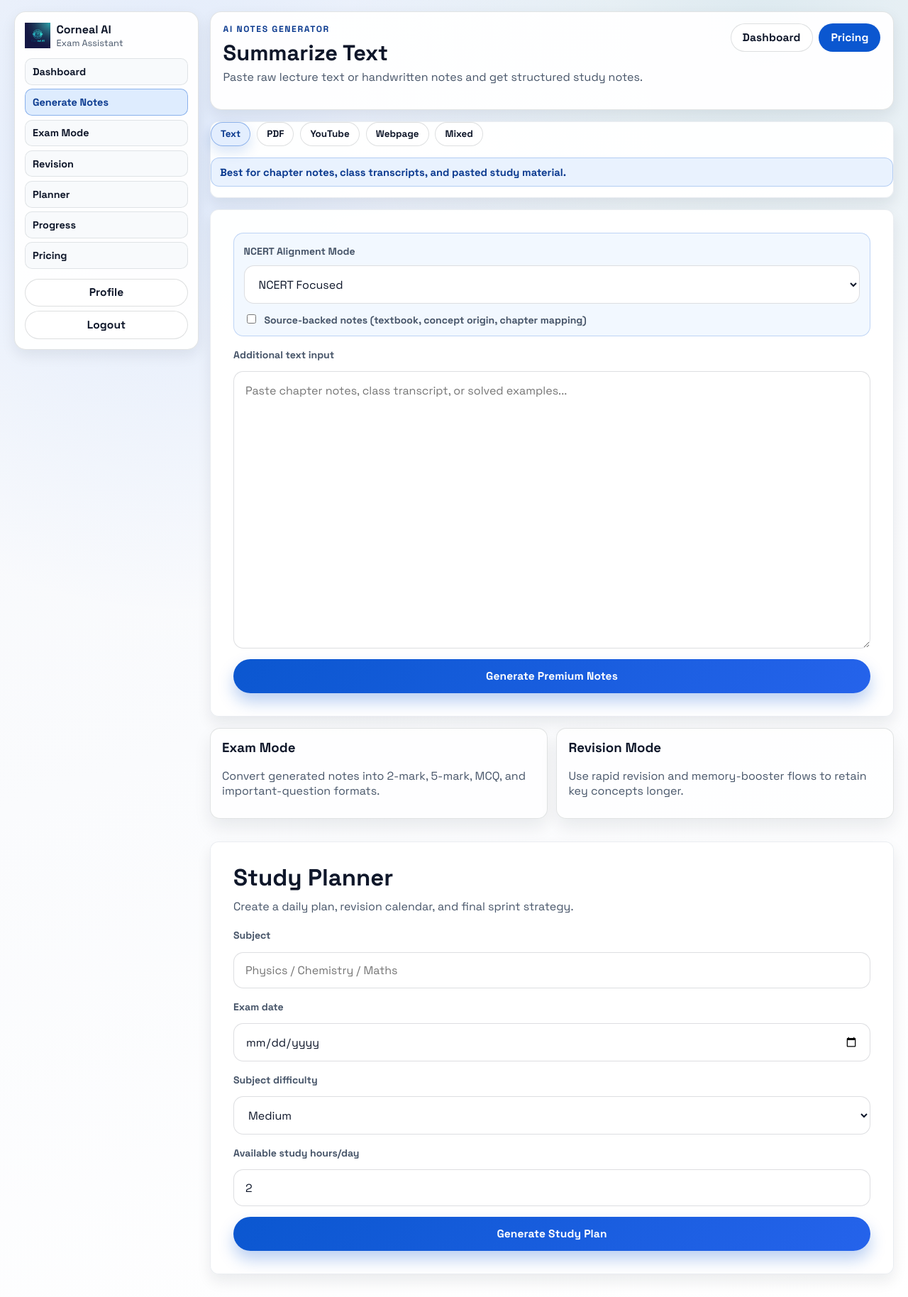
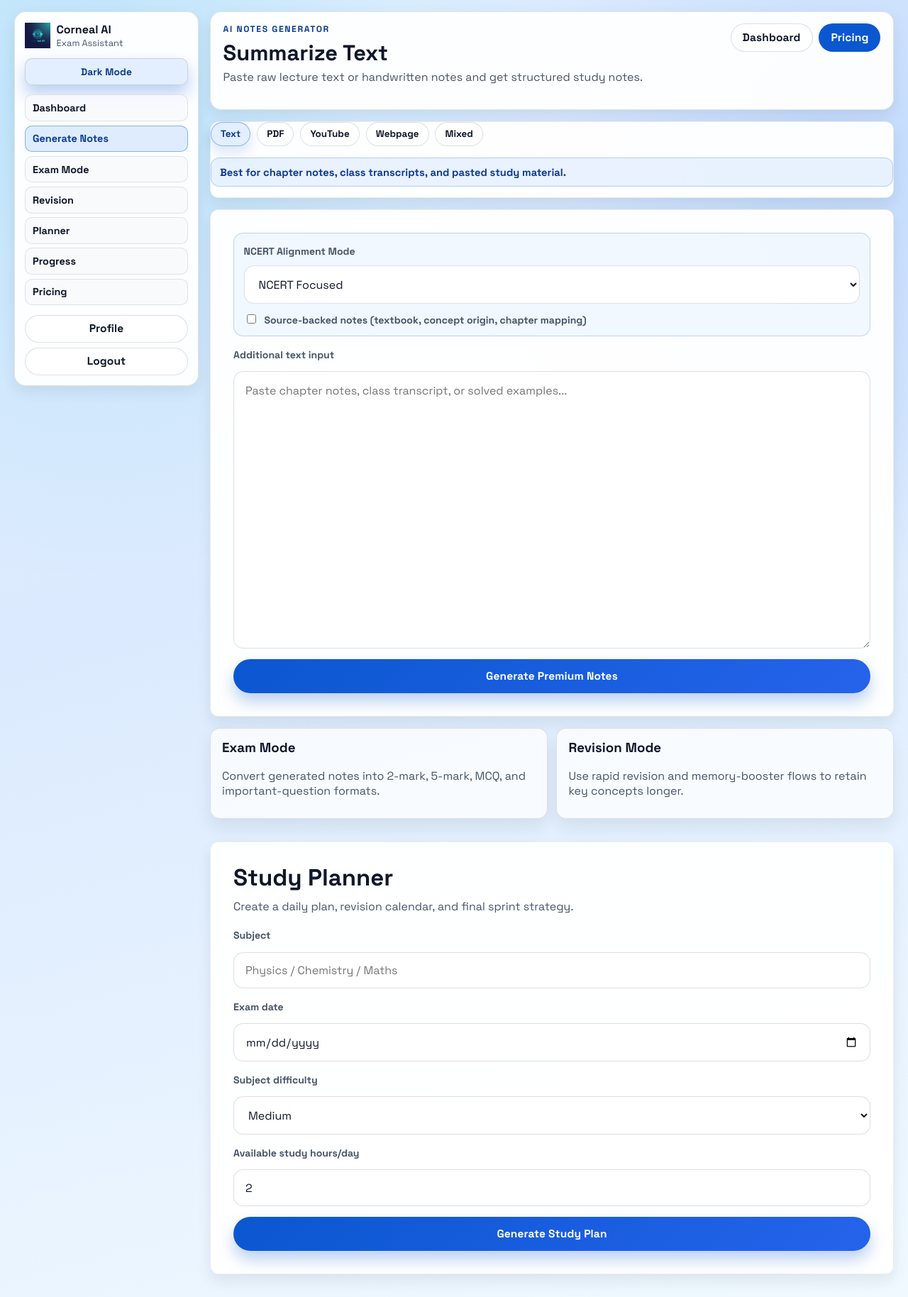
Before and after one commit to gtmcoding-source/Corneal-AI, a Flask app: page /app in a window 1280 px wide. Shown: the whole page at 71% size. Run offline with Flask 3, Linux system fonts and the light colour scheme; a user stored in the database is signed in.

Commit message:
Update 5

```diff
--- a/app.py
+++ b/app.py
@@ -267,6 +267,7 @@ def _memory_actions_for_view():
         "flashcards": TRANSFORM_ACTIONS["flashcards"]["label"],
         "mcq_test": TRANSFORM_ACTIONS["mcq_test"]["label"],
         "rapid_revision": TRANSFORM_ACTIONS["rapid_revision"]["label"],
+        "mind_map": TRANSFORM_ACTIONS["mind_map"]["label"],
     }
 
 
--- a/static/css/style.css
+++ b/static/css/style.css
@@ -1692,3 +1692,91 @@ body.motion-enabled [data-reveal].is-visible {
         font-size: 0.9rem;
     }
 }
+
+/* Theme and visual palette upgrades */
+body.app-shell,
+body.landing-shell {
+    background:
+        radial-gradient(circle at 8% 6%, rgba(14, 165, 233, 0.2), rgba(14, 165, 233, 0) 34%),
+        radial-gradient(circle at 92% 10%, rgba(59, 130, 246, 0.18), rgba(59, 130, 246, 0) 32%),
+        linear-gradient(165deg, #e8f3ff 0%, #dbeafe 42%, #f0f9ff 100%);
+}
+
+.theme-toggle-btn {
+    width: 100%;
+    border: 1px solid rgba(16, 33, 39, 0.14);
+    background: rgba(219, 234, 254, 0.74);
+    color: var(--primary-2);
+    border-radius: 10px;
+    padding: 0.55rem 0.65rem;
+    font: 700 0.86rem 'Space Grotesk', 'Segoe UI', sans-serif;
+    cursor: pointer;
+}
+
+.mermaid {
+    border: 1px solid rgba(16, 33, 39, 0.14);
+    border-radius: 14px;
+    background: rgba(255, 255, 255, 0.94);
+    padding: 0.65rem;
+    margin: 0.8rem 0 1rem;
+    overflow-x: auto;
+}
+
+body[data-theme="dark"] {
+    --bg: #061220;
+    --bg-2: #0a1727;
+    --ink: #e2e8f0;
+    --muted: #94a3b8;
+    --line: rgba(148, 163, 184, 0.26);
+    --panel: rgba(12, 24, 38, 0.92);
+    --shadow: 0 14px 28px rgba(2, 6, 23, 0.48);
+    color: var(--ink);
+    background:
+        radial-gradient(circle at 8% 6%, rgba(56, 189, 248, 0.18), rgba(56, 189, 248, 0) 34%),
+        radial-gradient(circle at 92% 10%, rgba(37, 99, 235, 0.18), rgba(37, 99, 235, 0) 32%),
+        linear-gradient(165deg, #020817 0%, #0b1526 48%, #111b2d 100%);
+}
+
+body[data-theme="dark"] .panel,
+body[data-theme="dark"] .app-sidebar,
+body[data-theme="dark"] .workspace-topbar,
+body[data-theme="dark"] .note-content,
+body[data-theme="dark"] .link-pill,
+body[data-theme="dark"] .mode-pill,
+body[data-theme="dark"] input,
+body[data-theme="dark"] select,
+body[data-theme="dark"] textarea,
+body[data-theme="dark"] .dashboard-kpi-card,
+body[data-theme="dark"] .pricing-table th,
+body[data-theme="dark"] .pricing-table td,
+body[data-theme="dark"] .mermaid {
+    background: rgba(12, 24, 38, 0.94);
+    color: var(--ink);
+    border-color: rgba(148, 163, 184, 0.24);
+}
+
+body[data-theme="dark"] .theme-toggle-btn {
+    background: rgba(30, 41, 59, 0.86);
+    color: #bfdbfe;
+    border-color: rgba(148, 163, 184, 0.3);
+}
+
+body[data-theme="dark"] .sidebar-link {
+    background: rgba(15, 23, 42, 0.86);
+    color: #cbd5e1;
+    border-color: rgba(148, 163, 184, 0.22);
+}
+
+body[data-theme="dark"] .sidebar-link-active {
+    background: rgba(30, 58, 138, 0.42);
+    color: #bfdbfe;
+    border-color: rgba(96, 165, 250, 0.45);
+}
+
+body[data-theme="dark"] .note-section-card summary {
+    background: rgba(30, 41, 59, 0.7);
+}
+
+body[data-theme="dark"] .sticky-pdf-btn {
+    box-shadow: 0 14px 24px rgba(3, 7, 18, 0.6);
+}
--- a/static/js/ui.js
+++ b/static/js/ui.js
@@ -1,6 +1,22 @@
 document.addEventListener("DOMContentLoaded", () => {
     const body = document.body;
     if (!body) return;
+
+    const themeToggle = document.getElementById("theme-toggle");
+    const savedTheme = window.localStorage.getItem("corneal-theme");
+    const prefersDark = window.matchMedia("(prefers-color-scheme: dark)").matches;
+    const initialTheme = savedTheme || (prefersDark ? "dark" : "light");
+    body.setAttribute("data-theme", initialTheme);
+    if (themeToggle) {
+        themeToggle.textContent = initialTheme === "dark" ? "Light Mode" : "Dark Mode";
+        themeToggle.addEventListener("click", () => {
+            const current = body.getAttribute("data-theme") || "light";
+            const next = current === "dark" ? "light" : "dark";
+            body.setAttribute("data-theme", next);
+            window.localStorage.setItem("corneal-theme", next);
+            themeToggle.textContent = next === "dark" ? "Light Mode" : "Dark Mode";
+        });
+    }
 
     body.classList.add("motion-enabled");
 
@@ -93,4 +109,8 @@ document.addEventListener("DOMContentLoaded", () => {
         toastNode.classList.add("toast-show");
         window.setTimeout(() => toastNode.classList.remove("toast-show"), 2800);
     }
+
+    if (typeof window.renderMermaidMindmaps === "function") {
+        window.renderMermaidMindmaps();
+    }
 });
--- a/templates/partials/app_sidebar.html
+++ b/templates/partials/app_sidebar.html
@@ -6,6 +6,7 @@
             <p class="sidebar-tag">Exam Assistant</p>
         </div>
     </div>
+    <button id="theme-toggle" class="theme-toggle-btn" type="button">Dark Mode</button>
     <nav class="sidebar-nav" aria-label="Main navigation">
         <a class="sidebar-link" href="{{ url_for('dashboard') }}">Dashboard</a>
         <a class="sidebar-link" href="{{ url_for('home') }}">Generate Notes</a>
--- a/utils/ai_handler.py
+++ b/utils/ai_handler.py
@@ -124,6 +124,19 @@ TRANSFORM_ACTIONS = {
             "- Top 10 high-yield bullets.\n"
             "- 10 one-line recall prompts.\n"
             "- 5 trap areas students often forget."
+        ),
+    },
+    "mind_map": {
+        "label": "Generate Mind Map",
+        "instruction": (
+            "Create a visually structured Mermaid mind map from the notes with an exam-first hierarchy."
+        ),
+        "output_format": (
+            "## Visual Mind Map\n"
+            "- Return one Mermaid code block only, using `mindmap` syntax.\n"
+            "- Root should be the chapter/topic.\n"
+            "- Include branches for Definition, Key Concepts, Important Formula, Common Mistakes, Exam Questions.\n"
+            "- Keep labels concise and student-friendly."
         ),
     },
 }
```
Also changed, not shown: templates/result.html (+19 -0 lines).
